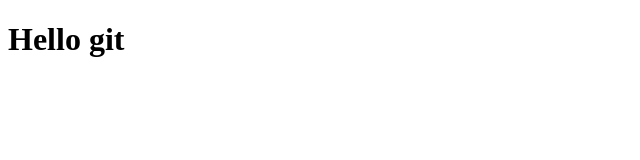
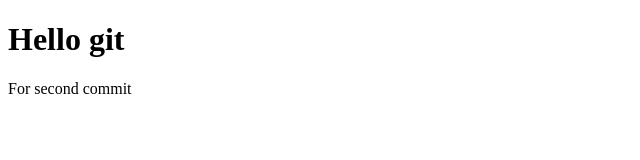
Before and after one commit to sallivan1458/myFirstRepo_1, a plain HTML site: page index.html in a window 1280 px wide. Shown: the whole page, without its empty margins (0-640 px from the left). Drawn offline with Linux system fonts and the light colour scheme.

Commit message:
secondCommit

```diff
--- a/index.html
+++ b/index.html
@@ -6,5 +6,6 @@
 </head>
 <body>
 <h1>Hello git</h1>
+<p>For second commit</p>
 </body>
 </html>
```
